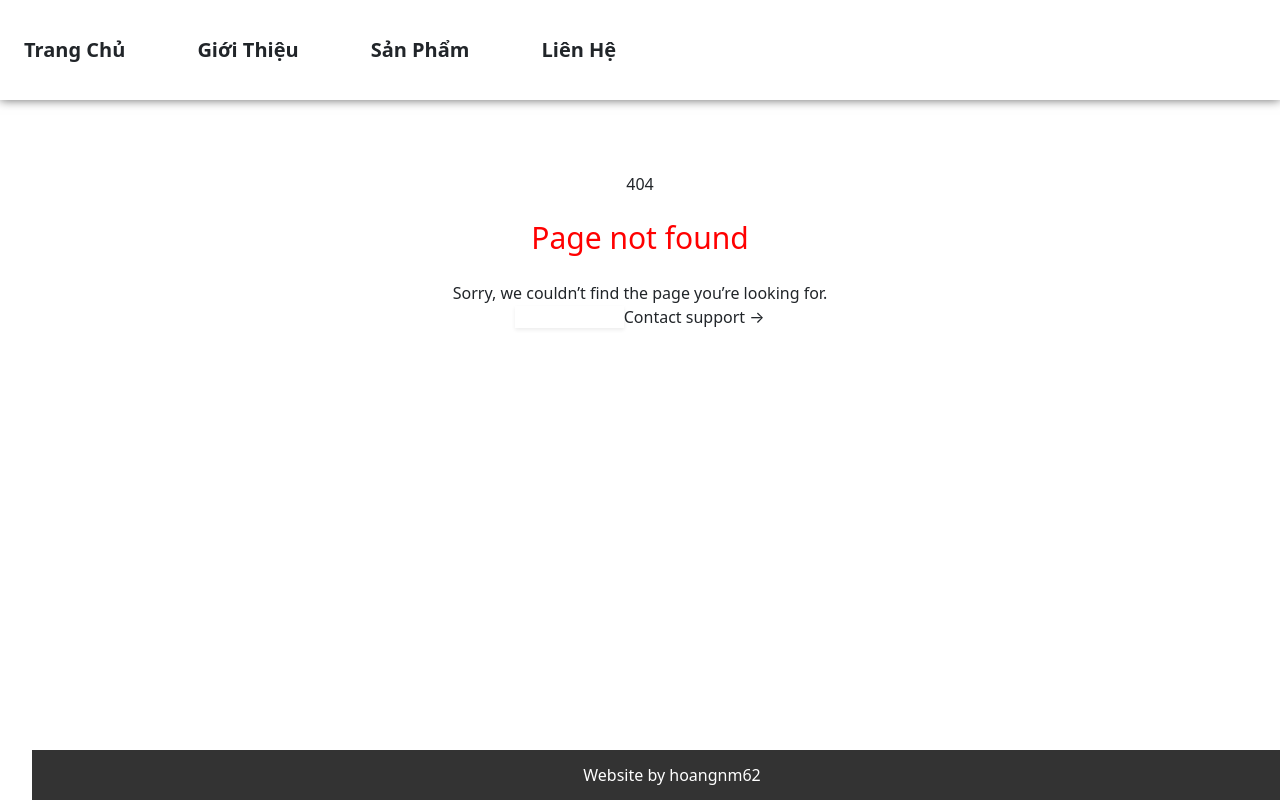
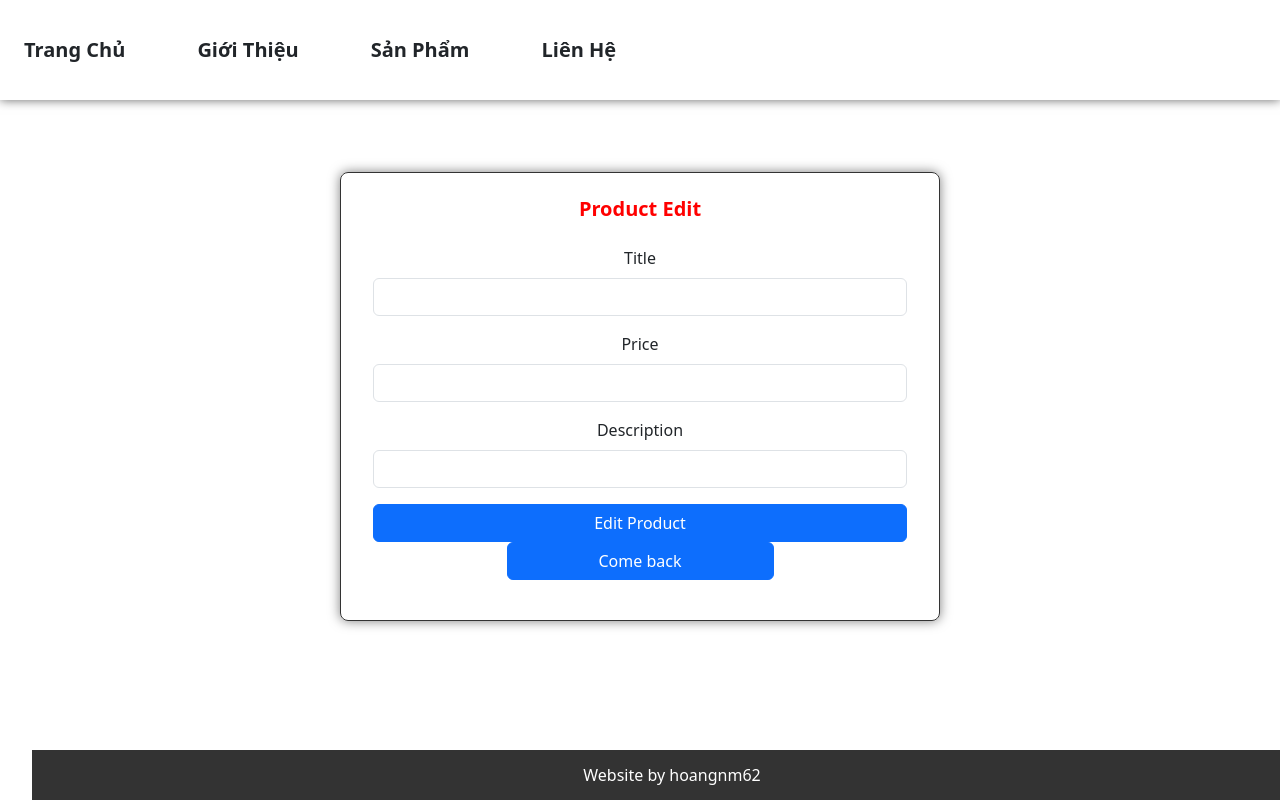
Before and after one commit to DoHongQuanDHQ/ECMAScript-, a React (Vite) app in the folder JSthuan/: page /admin/product-edit in a window 1280 px wide. Before the commit this address had no page. Built offline with nearby package versions, Linux system fonts and the light colour scheme; no server answers; data requests are answered from the project's data file.

Commit message:
Lesson13 Sua Xoa

```diff
--- a/JSthuan/package.json
+++ b/JSthuan/package.json
@@ -12,6 +12,7 @@
   "dependencies": {
     "@headlessui/react": "^2.0.3",
     "@heroicons/react": "^2.1.3",
+    "@hookform/resolvers": "^3.4.2",
     "axios": "^1.7.2",
     "bootstrap": "^5.3.3",
     "concurrently": "^8.2.2",
@@ -20,7 +21,8 @@
     "react": "^18.2.0",
     "react-dom": "^18.2.0",
     "react-hook-form": "^7.51.5",
-    "react-router-dom": "^6.23.1"
+    "react-router-dom": "^6.23.1",
+    "zod": "^3.23.8"
   },
   "devDependencies": {
     "@types/react": "^18.2.66",
--- a/JSthuan/src/App.jsx
+++ b/JSthuan/src/App.jsx
@@ -10,6 +10,8 @@ import { useEffect, useState } from "react";
 import instance from "./axios";
 import DetailProduct from "./pages/DetailProduct";
 import ProductAdd from "./pages/admin/ProductAdd";
+import ProductEdit from "./pages/admin/ProductEdit";
+import ProductForm from "./pages/admin/ProductForm";
 import Index from "./pages/admin/Index";
 
 function App() {
@@ -35,6 +37,43 @@ function App() {
       }
     })();
   };
+  const handleSubmitEdit = (data) => {
+    (async () => {
+      try {
+        await instance.patch(`/products/${data.id}`, data);
+        const newData = await getProducts();
+        // setProducts(products.map((p) => (p.id === data.id ? data : p)));
+        setProducts(newData);
+        if (confirm("Edit product successfully, redirect to admin page!")) {
+          navigate("/admin");
+          // window.location.href = "/admin"
+        }
+      } catch (error) {
+        console.log(error);
+      }
+    })();
+  };
+  const handleSubmitForm = (data) => {
+    (async () => {
+      try {
+        if (data.id) {
+          // logic cho edit product
+          await instance.patch(`/products/${data.id}`, data);
+          const newData = await getProducts();
+          setProducts(newData);
+        } else {
+          // logic cho add product
+          const res = await instance.post("/products", data);
+          setProducts([...products, res.data]);
+        }
+        if (confirm("Successfully, redirect to admin page!")) {
+          navigate("/admin");
+        }
+      } catch (error) {
+        console.log(error);
+      }
+    })();
+  };
   return (
     <>
       <Header />
@@ -52,6 +91,18 @@ function App() {
             path="/admin/product-add"
             element={<ProductAdd onAdd={handleSubmit} />}
           />
+          <Route
+            path="/admin/product-edit"
+            element={<ProductEdit onAdd={handleSubmit} />}
+          />
+          <Route
+            path="/admin/product-form"
+            element={<ProductForm onProduct={handleSubmitForm} />}
+          />
+          <Route
+            path="/admin/product-form/:id"
+            element={<ProductForm onProduct={handleSubmitForm} />}
+          />
           <Route path="*" element={<NotFoundPage />} />
         </Routes>
       </main>
--- a/JSthuan/src/pages/admin/Index.jsx
+++ b/JSthuan/src/pages/admin/Index.jsx
@@ -15,6 +15,7 @@ const Index = ({ data, username }) => {
           <tr>
             <th>ID</th>
             <th>Title</th>
+            <th>Image</th>
             <th>Price</th>
             <th>Description</th>
             <th>Action</th>
@@ -25,10 +26,18 @@ const Index = ({ data, username }) => {
             <tr key={product.id}>
               <td>{product.id}</td>
               <td>{product.title}</td>
+              <td>
+                <img src={product.thumbnail} alt="" />
+              </td>
               <td>{product.price}</td>
               <td>{product.description}</td>
               <td>
-                <button className="btn btn-warning">Edit</button>
+                <Link
+                  to={`/admin/product-form/${product.id}`}
+                  className="btn btn-warning"
+                >
+                  Edit
+                </Link>
                 <button className="btn btn-danger">Remove</button>
               </td>
             </tr>
--- a/JSthuan/src/pages/admin/ProductAdd.jsx
+++ b/JSthuan/src/pages/admin/ProductAdd.jsx
@@ -1,14 +1,25 @@
 import React from "react";
 import { useForm } from "react-hook-form";
 import { useNavigate } from "react-router-dom";
+import { zodResolver } from "@hookform/resolvers/zod";
+import * as z from "zod";
 
+const productSchema = z.object({
+  title: z
+    .string()
+    .min(6, { message: "Title must be at least 6 characters long" }),
+  price: z.number().min(0, { message: "Price must be at least 0" }),
+  description: z.string().optional(),
+});
 const ProductAdd = ({ onAdd }) => {
   const navigate = useNavigate();
   const {
     register,
     handleSubmit,
     formState: { errors },
-  } = useForm();
+  } = useForm({
+    resolver: zodResolver(productSchema),
+  });
   const onSubmit = (data) => {
     onAdd(data);
     if (confirm("Add product success, redirect to admin")) {
@@ -29,6 +40,9 @@ const ProductAdd = ({ onAdd }) => {
             id="title"
             {...register("title", { required: true })}
           />
+          {errors.title && (
+            <p className="text-danger">{errors.title.message}</p>
+          )}
         </div>
 
         <div className="mb-3">
@@ -39,8 +53,11 @@ const ProductAdd = ({ onAdd }) => {
             type="number"
             className="form-control"
             id="price"
-            {...register("price")}
+            {...register("price", { valueAsnumber: true })}
           />
+          {errors.price && (
+            <p className="text-danger">{errors.price.message}</p>
+          )}
         </div>
 
         <div className="mb-3">
--- /dev/null
+++ b/JSthuan/src/pages/admin/ProductEdit.jsx
@@ -0,0 +1,90 @@
+import { zodResolver } from "@hookform/resolvers/zod";
+import React, { useEffect } from "react";
+import { useForm } from "react-hook-form";
+import productSchema from "../schemaValid/productSchema";
+import instance from "../../axios";
+import { useParams } from "react-router-dom";
+
+const ProductEdit = ({ onEdit }) => {
+  const { id } = useParams();
+  const {
+    register,
+    formState: { errors },
+    handleSubmit,
+    reset,
+  } = useForm({ resolver: zodResolver(productSchema) });
+
+  useEffect(() => {
+    (async () => {
+      try {
+        const { data } = await instance.get(`/products/${id}`);
+        reset(data);
+      } catch (error) {
+        console.log(error);
+      }
+    })();
+  }, []);
+
+  const onSubmit = (data) => {
+    // console.log(data);
+    // console.log({ ...data, id });
+    onEdit({ ...data, id });
+  };
+  return (
+    <>
+      <form onSubmit={handleSubmit(onSubmit)}>
+        <h1>Product Edit</h1>
+        <div className="mb-3">
+          <label htmlFor="title" className="form-label">
+            Title
+          </label>
+          <input
+            type="text"
+            className="form-control"
+            id="title"
+            {...register("title", { required: true })}
+          />
+          {errors.title?.message && (
+            <p className="text-danger">{errors.title?.message}</p>
+          )}
+        </div>
+        <div className="mb-3">
+          <label htmlFor="price" className="form-label">
+            Price
+          </label>
+          <input
+            type="number"
+            className="form-control"
+            id="price"
+            {...register("price", { required: true, valueAsNumber: true })}
+          />
+          {errors.price?.message && (
+            <p className="text-danger">{errors.price?.message}</p>
+          )}
+        </div>
+        <div className="mb-3">
+          <label htmlFor="description" className="form-label">
+            Description
+          </label>
+          <input
+            type="text"
+            className="form-control"
+            id="description"
+            {...register("description")}
+          />
+          {errors.description?.message && (
+            <p className="text-danger">{errors.description?.message}</p>
+          )}
+        </div>
+        <div className="mb-3">
+          <button className="btn btn-primary w-100" type="submit">
+            Edit Product
+          </button>
+          <button className="btn btn-primary w-50">Come back</button>
+        </div>
+      </form>
+    </>
+  );
+};
+
+export default ProductEdit;
--- /dev/null
+++ b/JSthuan/src/pages/admin/ProductForm.jsx
@@ -0,0 +1,89 @@
+import { zodResolver } from "@hookform/resolvers/zod";
+import React, { useEffect } from "react";
+import { useForm } from "react-hook-form";
+import productSchema from "../schemaValid/productSchema";
+import instance from "../../axios";
+import { useParams } from "react-router-dom";
+
+const ProductForm = ({ onProduct }) => {
+  const { id } = useParams();
+  const {
+    register,
+    formState: { errors },
+    handleSubmit,
+    reset,
+  } = useForm({ resolver: zodResolver(productSchema) });
+
+  if (id) {
+    useEffect(() => {
+      (async () => {
+        try {
+          const { data } = await instance.get(`/products/${id}`);
+          reset(data);
+        } catch (error) {
+          console.log(error);
+        }
+      })();
+    }, []);
+  }
+
+  const onSubmit = (data) => {
+    onProduct({ ...data, id });
+  };
+  return (
+    <>
+      <form onSubmit={handleSubmit(onSubmit)}>
+        <h1>{id ? "Product Edit" : "Product Add"}</h1>
+        <div className="mb-3">
+          <label htmlFor="title" className="form-label">
+            Title
+          </label>
+          <input
+            type="text"
+            className="form-control"
+            id="title"
+            {...register("title", { required: true })}
+          />
+          {errors.title?.message && (
+            <p className="text-danger">{errors.title?.message}</p>
+          )}
+        </div>
+        <div className="mb-3">
+          <label htmlFor="price" className="form-label">
+            Price
+          </label>
+          <input
+            type="number"
+            className="form-control"
+            id="price"
+            {...register("price", { required: true, valueAsNumber: true })}
+          />
+          {errors.price?.message && (
+            <p className="text-danger">{errors.price?.message}</p>
+          )}
+        </div>
+        <div className="mb-3">
+          <label htmlFor="description" className="form-label">
+            Description
+          </label>
+          <input
+            type="text"
+            className="form-control"
+            id="description"
+            {...register("description")}
+          />
+          {errors.description?.message && (
+            <p className="text-danger">{errors.description?.message}</p>
+          )}
+        </div>
+        <div className="mb-3">
+          <button className="btn btn-primary w-100" type="submit">
+            {id ? "Product Edit" : "Product Add"}
+          </button>
+        </div>
+      </form>
+    </>
+  );
+};
+
+export default ProductForm;
--- /dev/null
+++ b/JSthuan/src/pages/schemaValid/productSchema.js
@@ -0,0 +1,8 @@
+import * as z from "zod";
+
+const productSchema = z.object({
+  title: z.string().min(5).max(100),
+  price: z.number().min(0),
+  description: z.string().optional(),
+});
+export default productSchema;
```
Also changed, not shown: 1 other file (tests, documents, lock files or other folders).
